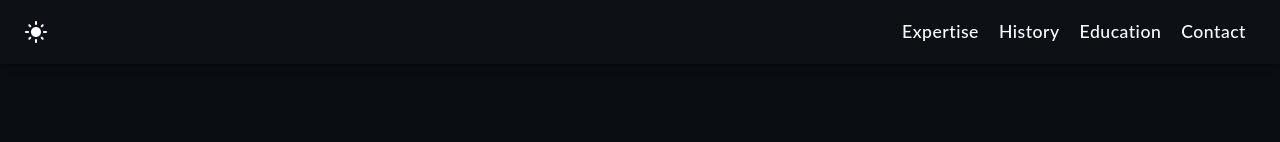
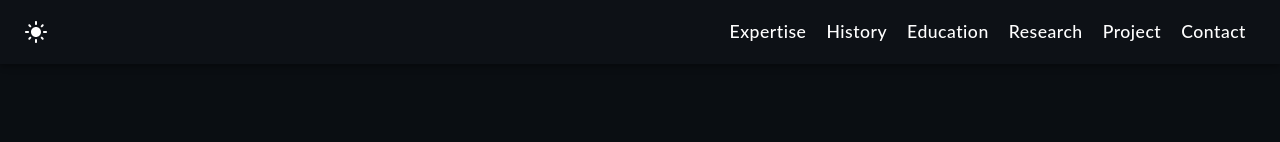
Before and after one commit to dilshanSankalpa/dilshansankalpa.github.io, a React (Create React App) app: page / in a window 1280 px wide. Shown: the top 142 px of the page. Built offline with nearby package versions, Linux system fonts and the light colour scheme.

Commit message:
chore: add Research component and update dependencies in package.json and package-lock.json

```diff
--- a/package.json
+++ b/package.json
@@ -4,6 +4,7 @@
   "private": true,
   "homepage": "http://dilshasankalpa.github.io",
   "dependencies": {
+    "@emailjs/browser": "^4.4.1",
     "@emotion/react": "^11.11.4",
     "@emotion/styled": "^11.11.5",
     "@fortawesome/fontawesome-svg-core": "^6.7.2",
@@ -20,6 +21,7 @@
     "@types/node": "^16.18.98",
     "@types/react": "^18.3.3",
     "@types/react-dom": "^18.3.0",
+    "emailjs": "^4.0.3",
     "react": "^18.3.1",
     "react-dom": "^18.3.1",
     "react-scripts": "5.0.1",
--- a/src/App.tsx
+++ b/src/App.tsx
@@ -6,7 +6,9 @@ import {
   Contact,
   Navigation,
   Footer,
-  Education
+  Education,
+  Research,
+  Project
 } from "./components";
 import FadeIn from './components/FadeIn';
 import './index.scss';
@@ -34,7 +36,8 @@ function App() {
             <Expertise/>
             <Education/>
             <Timeline/>
-            {/* <Project/> */}
+            <Research/>
+            <Project/>
             <Contact/>
         </FadeIn>
         <Footer />
--- a/src/components/Footer.tsx
+++ b/src/components/Footer.tsx
@@ -12,7 +12,7 @@ function Footer() {
             <a href="https://www.linkedin.com/in/dilshan-sankalpa-dissanayake/" target="_blank" rel="noreferrer"><LinkedInIcon/></a>
             <a href="mailto:dilshansankalpa98@gmail.com" target="_blank" rel="noreferrer"><MailIcon/></a>
       </div>
-      {/* <p>A portfolio designed & built by <a href="https://github.com/yujisatojr/react-portfolio-template" target="_blank" rel="noreferrer">Yuji Sato</a> with 💜</p> */}
+      <p>Thanks for designing this template <a href="https://github.com/yujisatojr/react-portfolio-template" target="_blank" rel="noreferrer">Yuji Sato</a> 🙏🏼 </p>
     </footer>
   );
 }
--- a/src/components/Navigation.tsx
+++ b/src/components/Navigation.tsx
@@ -17,7 +17,7 @@ import MenuIcon from '@mui/icons-material/Menu';
 import Toolbar from '@mui/material/Toolbar';
 
 const drawerWidth = 240;
-const navItems = [['Expertise', 'expertise'], ['History', 'history'],['Education','education'] , ['Contact', 'contact']];
+const navItems = [['Expertise', 'expertise'], ['History', 'history'],['Education','education'] ,['Research','research'] ,['Project','project'],['Contact', 'contact']];
 
 function Navigation({parentToChild, modeChange}: any) {
 
--- /dev/null
+++ b/src/components/Research.tsx
@@ -0,0 +1,74 @@
+import React from "react";
+import mock01 from '../assets/images/mock01.png';
+import mock02 from '../assets/images/mock02.png';
+import mock03 from '../assets/images/mock03.png';
+import mock04 from '../assets/images/mock04.png';
+import mock05 from '../assets/images/mock05.png';
+import mock06 from '../assets/images/mock06.png';
+import mock07 from '../assets/images/mock07.png';
+import mock08 from '../assets/images/mock08.png';
+import mock09 from '../assets/images/mock09.png';
+import mock10 from '../assets/images/mock10.png';
+import '../assets/styles/Project.scss';
+
+function Research() {
+    return(
+    <div className="projects-container" id="research">
+        <h1>Research Life</h1>
+        <div className="projects-grid">
+            <div className="project">
+                <a href="https://www.filmate.club/" target="_blank" rel="noreferrer"><img src={mock10} className="zoom" alt="thumbnail" width="100%"/></a>
+                <a href="https://www.filmate.club/" target="_blank" rel="noreferrer"><h2>Filmate AI</h2></a>
+                <p>Developed movie finder app with semantic search and sentiment analysis using OpenAI GPT-3.5 Turbo, Qdrant, React, and Flask.</p>
+            </div>
+            <div className="project">
+                <a href="https://yujisatojr.itch.io/highspeedchase" target="_blank" rel="noreferrer"><img src={mock09} className="zoom" alt="thumbnail" width="100%"/></a>
+                <a href="https://yujisatojr.itch.io/highspeedchase" target="_blank" rel="noreferrer"><h2>High Speed Chase</h2></a>
+                <p>Designed, developed, and launched a 3D multiplayer racing game with C# and Unity. This is available on Itch.io for gamers worldwide to enjoy.</p>
+            </div>
+            <div className="project">
+                <a href="https://yujisatojr.itch.io/spacecraft" target="_blank" rel="noreferrer"><img src={mock08} className="zoom" alt="thumbnail" width="100%"/></a>
+                <a href="https://yujisatojr.itch.io/spacecraft" target="_blank" rel="noreferrer"><h2>Astro Raiders</h2></a>
+                <p>Developed and released a 2D shooting game with C# and Unity. This project is hosted on the Itch.io public marketplace.</p>
+            </div>
+            <div className="project">
+                <a href="https://www.datumlearn.com/" target="_blank" rel="noreferrer"><img src={mock07} className="zoom" alt="thumbnail" width="100%"/></a>
+                <a href="https://www.datumlearn.com/" target="_blank" rel="noreferrer"><h2>Datum: Integrated Learning Platform</h2></a>
+                <p>This is an online educational platform that provides high-quality, data science-focused learning resources in the Japanese language. I created the entire platform from scratch using Ruby on Rails.</p>
+            </div>
+            <div className="project">
+                <a href="http://www.wemanage.jp/" target="_blank" rel="noreferrer"><img src={mock06} className="zoom" alt="thumbnail" width="100%"/></a>
+                <a href="http://www.wemanage.jp/" target="_blank" rel="noreferrer"><h2>WeManage: Real Estate Asset Management</h2></a>
+                <p>This mobile application allows realtors in Japan to securely manage their property information and view future income predictions. This app is built with Ruby on Rails and JavaScript.</p>
+            </div>
+            <div className="project">
+                <a href="https://www.byuh.edu/covid-19-case-management" target="_blank" rel="noreferrer"><img src={mock05} className="zoom" alt="thumbnail" width="100%"/></a>
+                <a href="https://www.byuh.edu/covid-19-case-management" target="_blank" rel="noreferrer"><h2>COVID-19 Case Management</h2></a>
+                <p>Built official charts for COVID/vaccination tracking for an educational institution using JavaScript and the Google Sheets API v4. The dashboard served the university's leadership in their decision-making processes.</p>
+            </div>
+            <div className="project">
+                <a href="https://github.com/yujisatojr/multi-reg-analysis" target="_blank" rel="noreferrer"><img src={mock04} className="zoom" alt="thumbnail" width="100%"/></a>
+                <a href="https://github.com/yujisatojr/multi-reg-analysis" target="_blank" rel="noreferrer"><h2>Multiple Regression Property Analysis</h2></a>
+                <p>Analyzed the real estate market in Japan and predicted property prices by implementing statistical methods such as OLS and multi-regression analysis. This project leveraged Python and various libraries such as Pandas, NumPy, Matplotlib, and Scikit-Learn.</p>
+            </div>
+            <div className="project">
+                <a href="https://holokai.byuh.edu/programs-of-study" target="_blank" rel="noreferrer"><img src={mock03} className="zoom" alt="thumbnail" width="100%"/></a>
+                <a href="https://holokai.byuh.edu/programs-of-study" target="_blank" rel="noreferrer"><h2>Programs of Study</h2></a>
+                <p>Designed and developed a custom component for a CMS-based platform (e.g., 'Brightspot') using Java, Handlebars, and LESS. University students can find their majors of interest through this module.</p>
+            </div>
+            <div className="project">
+                <a href="https://hookele.byuh.edu/transfer-evaluation-guidelines-and-matrix" target="_blank" rel="noreferrer"><img src={mock02} className="zoom" alt="thumbnail" width="100%"/></a>
+                <a href="https://hookele.byuh.edu/transfer-evaluation-guidelines-and-matrix" target="_blank" rel="noreferrer"><h2>Transfer Evaluation Matrix</h2></a>
+                <p>Created an interactive CSV table generator with Java, Handlebars, and LESS. This project helps transfer students to quickly identify eligible credits.</p>
+            </div>
+            <div className="project">
+                <a href="https://github.com/yujisatojr/submeowrine" target="_blank" rel="noreferrer"><img src={mock01} className="zoom" alt="thumbnail" width="100%"/></a>
+                <a href="https://github.com/yujisatojr/submeowrine" target="_blank" rel="noreferrer"><h2>Submeowrine</h2></a>
+                <p>Developed and released an Android mobile application using Java and Android Studio that runs a 2D shooting game.</p>
+            </div>
+        </div>
+    </div>
+    );
+}
+
+export default Research;
--- a/src/components/index.js
+++ b/src/components/index.js
@@ -6,3 +6,4 @@ export { default as Timeline } from "./Timeline";
 export { default as Project } from "./Project";
 export { default as Contact } from "./Contact";
 export { default as Education } from "./Education";
+export { default as Research } from "./Research";
```
Also changed, not shown: src/components/Contact.tsx (+19 -19 lines), 1 other file (tests, documents, lock files or other folders).
